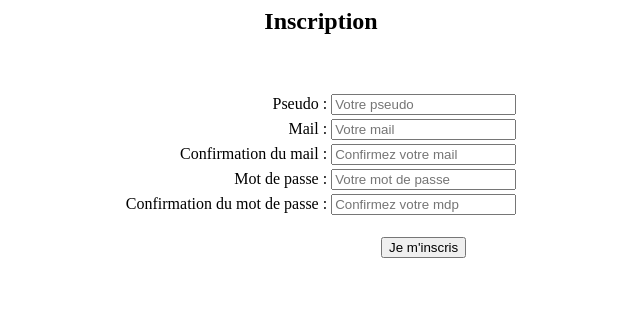
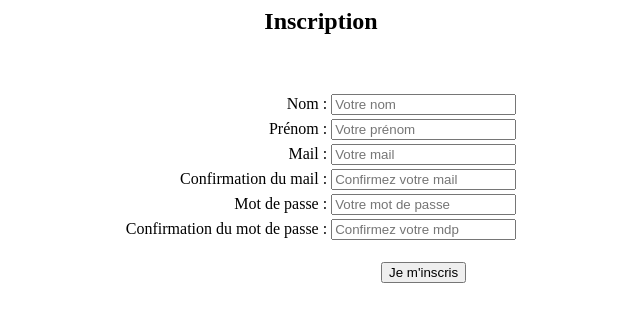
Before and after one commit to dducluzeaud/Projet_CV, a PHP site: page /inscription.php in a window 1280 px wide. Shown: the top 322 px of the page, without its empty margins (319-959 px from the left). Run offline with PHP 8.4, Linux system fonts and the light colour scheme.

Commit message:
changement de pseudo par nom et prenom

```diff
--- a/inscription.php
+++ b/inscription.php
@@ -10,19 +10,23 @@ try
 
 if(isset($_POST['forminscription']))
 {
-	$pseudo = htmlspecialchars($_POST['pseudo']);
+	$nom = htmlspecialchars($_POST['nom']);
+  $prenom = htmlspecialchars($_POST['prenom']);
 	$mail = htmlspecialchars($_POST['mail']);
 	$mail2 = htmlspecialchars($_POST['mail2']);
 	$mdp = sha1($_POST['mdp']);
 	$mdp2 = sha1($_POST['mdp2']);
 
-	if(!empty($_POST['pseudo']) AND !empty($_POST['mail']) AND !empty($_POST['mail2']) AND !empty($_POST['mdp']) AND !empty($_POST['mdp2']))
+	if(!empty($_POST['nom']) AND !empty($_POST['prenom']) AND !empty($_POST['mail']) AND !empty($_POST['mail2']) AND !empty($_POST['mdp']) AND !empty($_POST['mdp2']))
 	{
-		$pseudolength = strlen($pseudo);
-		if($pseudolength <= 50)
+		$nomlength = strlen($nom);
+		if($nom <= 50)
 		{
-			if($mail == $mail2)
-			{
+      $prenomlength = strlen($prenom);
+  		if($prenom <= 50)
+  		  {
+			       if($mail == $mail2)
+			          {
 				if(filter_var($mail, FILTER_VALIDATE_EMAIL))
 				{
 					$reqmail = $bdd->prepare("SELECT * FROM membres WHERE mail = ?");
@@ -33,10 +37,10 @@ if(isset($_POST['forminscription']))
 						if($mdp == $mdp2)
 						{
 
-							$insertmbr = $bdd->prepare("INSERT INTO membres(pseudo, mail, motdepasse) VALUES(?, ?, ?)");
-								$insertmbr->execute(array($pseudo, $mail, $mdp));
+							$insertmbr = $bdd->prepare("INSERT INTO membres(nom, prenom, mail, motdepasse) VALUES(?, ?, ?, ?)");
+								$insertmbr->execute(array($nom, $prenom, $mail, $mdp));
 
-							$erreur = "Votre compte a bien été créé ! <a href=\"connexion.php\">Me connecter</a>";
+							header('Location: profil.php?id='.$_SESSION['id']);
 						}
 						else
 						{
@@ -57,10 +61,15 @@ if(isset($_POST['forminscription']))
 			{
 				$erreur = "Vos adresses mail ne correspondent pas !";
 			}
+}
+    else
+		{
+			$erreur = "Votre prénom ne doit pas dépasser 50 caractères !";
 		}
-		else
+		}
+	else
 		{
-			$erreur = "Votre pseudo ne doit pas dépasser 50 caractères !";
+			$erreur = "Votre nom ne doit pas dépasser 50 caractères !";
 		}
 	}
 	else
@@ -83,10 +92,18 @@ if(isset($_POST['forminscription']))
 				<table>
 					<tr>
 						<td align="right">
-							<label for="pseudo">Pseudo :</label>
+							<label for="nom">Nom :</label>
 						</td>
 						<td>
-							<input type="text" placeholder="Votre pseudo" id="pseudo" name="pseudo" value="<?php if(isset($pseudo)) { echo $pseudo; } ?>" />
+							<input type="text" placeholder="Votre nom" id="nom" name="nom" value="<?php if(isset($nom)) { echo $nom; } ?>" />
+						</td>
+					</tr>
+          <tr>
+						<td align="right">
+							<label for="prenom">Prénom :</label>
+						</td>
+						<td>
+							<input type="text" placeholder="Votre prénom" id="prenom" name="prenom" value="<?php if(isset($prenom)) { echo $prenom; } ?>" />
 						</td>
 					</tr>
 					<tr>
--- /dev/null
+++ b/phpinfo.php
@@ -0,0 +1,3 @@
+<?php
+
+phpinfo(); ?>
--- a/profil.php
+++ b/profil.php
@@ -29,10 +29,12 @@ if(isset($_GET['id']) AND $_GET['id'] > 0)
 	</head>
 	<body>
 		<div align="center">
-			<h2>Profil de <?php echo $userinfo['pseudo']; ?></h2>
+			<h2>Profil de <?php echo $userinfo['nom']; echo " "; echo $userinfo['prenom']; ?></h2>
 			<br /><br />
 
-			Pseudo = <?php echo $userinfo['pseudo']; ?>
+			Nom = <?php echo $userinfo['nom']; ?>
+			<br />
+      Prénom = <?php echo $userinfo['prenom']; ?>
 			<br />
 			Mail = <?php echo $userinfo['mail']; ?>
 			<br />
```
Also changed, not shown: editionprofil.php (+15 -6 lines).
